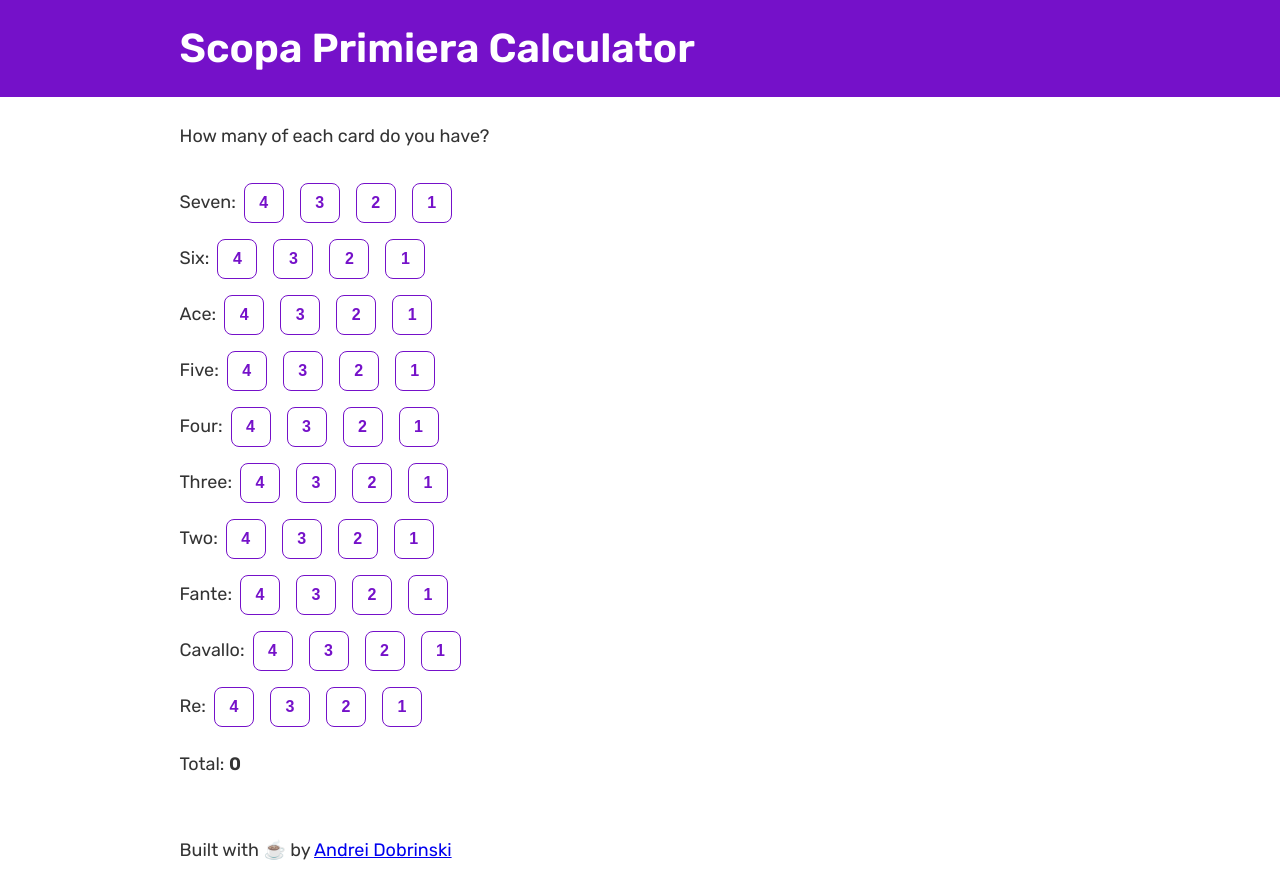
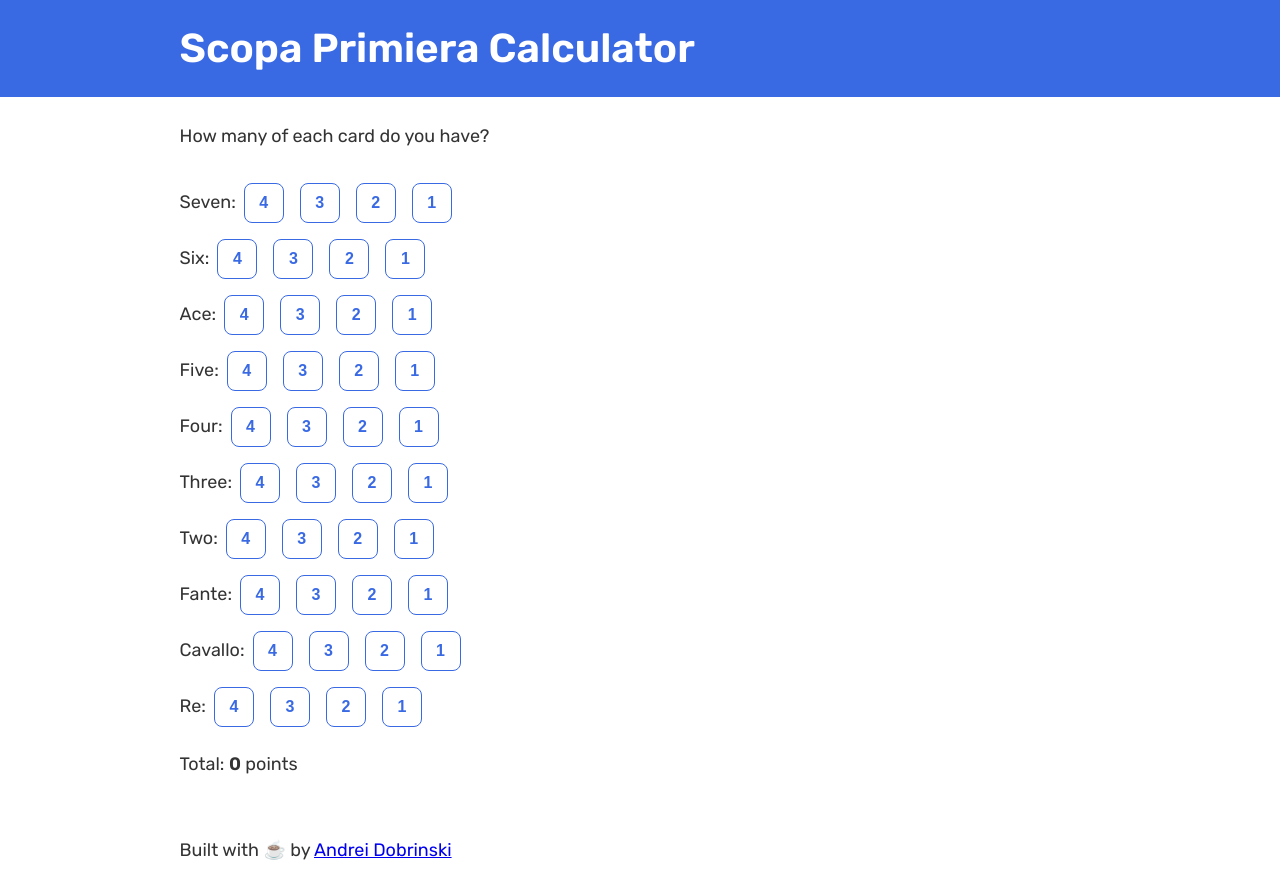
Before and after one commit to andreidobrinski/scopa, a Gatsby site: page / in a window 1280 px wide. Built offline with nearby package versions, Linux system fonts and the light colour scheme; Gatsby itself is replaced by a stand-in of ours.

Commit message:
add subtotals for cards and semantics

```diff
--- a/src/components/CardValue.js
+++ b/src/components/CardValue.js
@@ -1,29 +1,35 @@
 import React from 'react'
 import styled from 'styled-components'
-import { buttonValues } from './constants'
+import { buttonValues, primieraValues } from './constants'
 
 const CardValue = ({ card, dispatch, state }) => (
-  <div>
-    <span style={{ textTransform: 'capitalize', width: '100px' }}>{card}</span>:
+  <section>
+    <span style={{ textTransform: 'capitalize' }}>{card}</span>:
     {buttonValues.map(value => {
       return (
         <Button
           onClick={() => dispatch({ card, value })}
           selected={state[card] === value}
+          aria-pressed={state[card] === value}
           key={`${card}-${value}`}
         >
           {value}
         </Button>
       )
     })}
-  </div>
+    {state[card] > 0 && (
+      <span style={{ color: 'rgba(0,0,0,0.7)' }}>
+        ({state[card] * primieraValues[card]})
+      </span>
+    )}
+  </section>
 )
 
 const Button = styled.button.attrs(() => ({ type: 'button' }))`
-  background-color: ${({ selected }) => (selected ? '#7511C9' : 'transparent')};
-  color: ${({ selected }) => (selected ? 'white' : '#7511C9')};
+  background-color: ${({ selected }) => (selected ? '#3969E3' : 'transparent')};
+  color: ${({ selected }) => (selected ? 'white' : '#3969E3')};
   transition: color 500ms, background-color 500ms;
-  border: 1px solid #7511c9;
+  border: 1px solid #3969e3;
   margin: 8px;
   border-radius: 8px;
   width: 40px;
--- a/src/components/header.js
+++ b/src/components/header.js
@@ -4,7 +4,7 @@ import React from 'react'
 const Header = ({ siteTitle }) => (
   <header
     style={{
-      background: `#7511C9`,
+      background: `#3969E3`,
       marginBottom: `1.45rem`,
     }}
   >
--- a/src/pages/index.js
+++ b/src/pages/index.js
@@ -25,7 +25,7 @@ const IndexPage = () => {
         <CardValue card={card} dispatch={dispatch} state={state} key={card} />
       ))}
       <p style={{ marginTop: '16px' }}>
-        Total: <strong>{total}</strong>
+        Total: <strong>{total}</strong> points
       </p>
     </Layout>
   )
```
